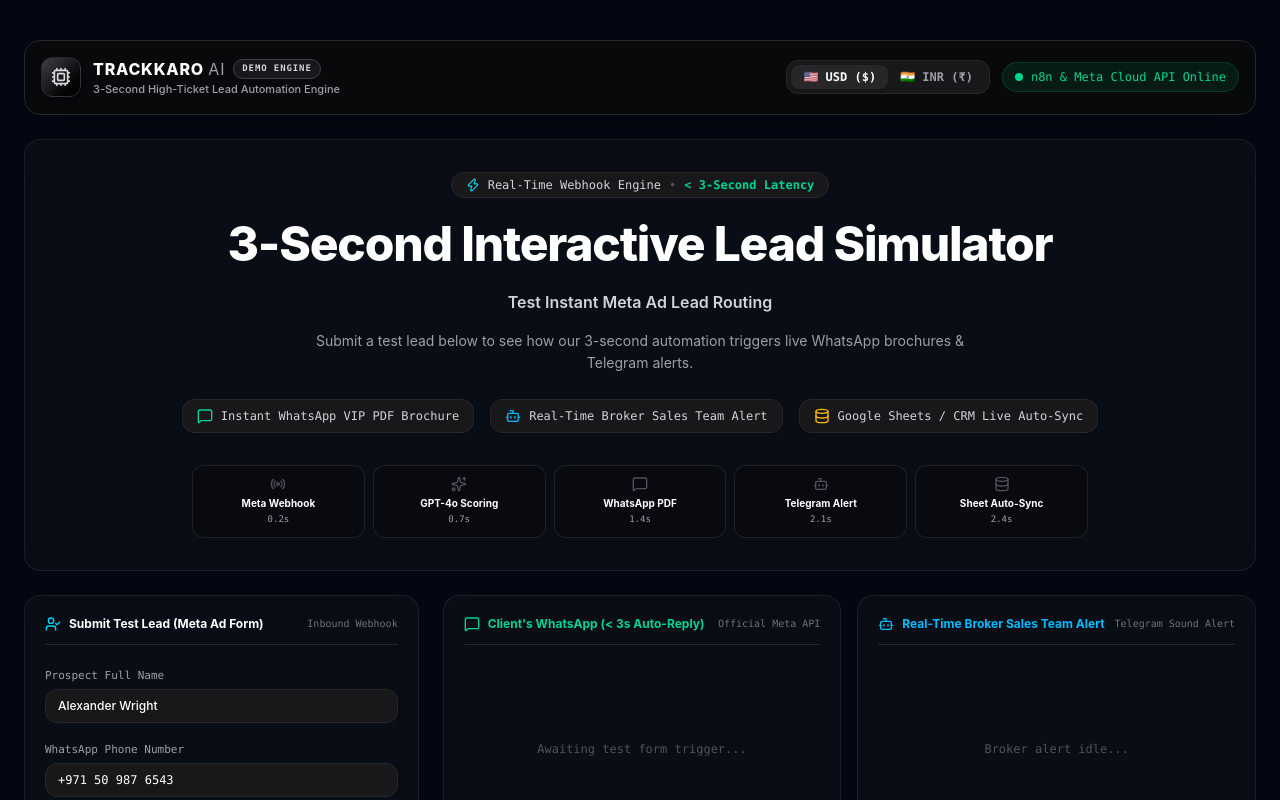
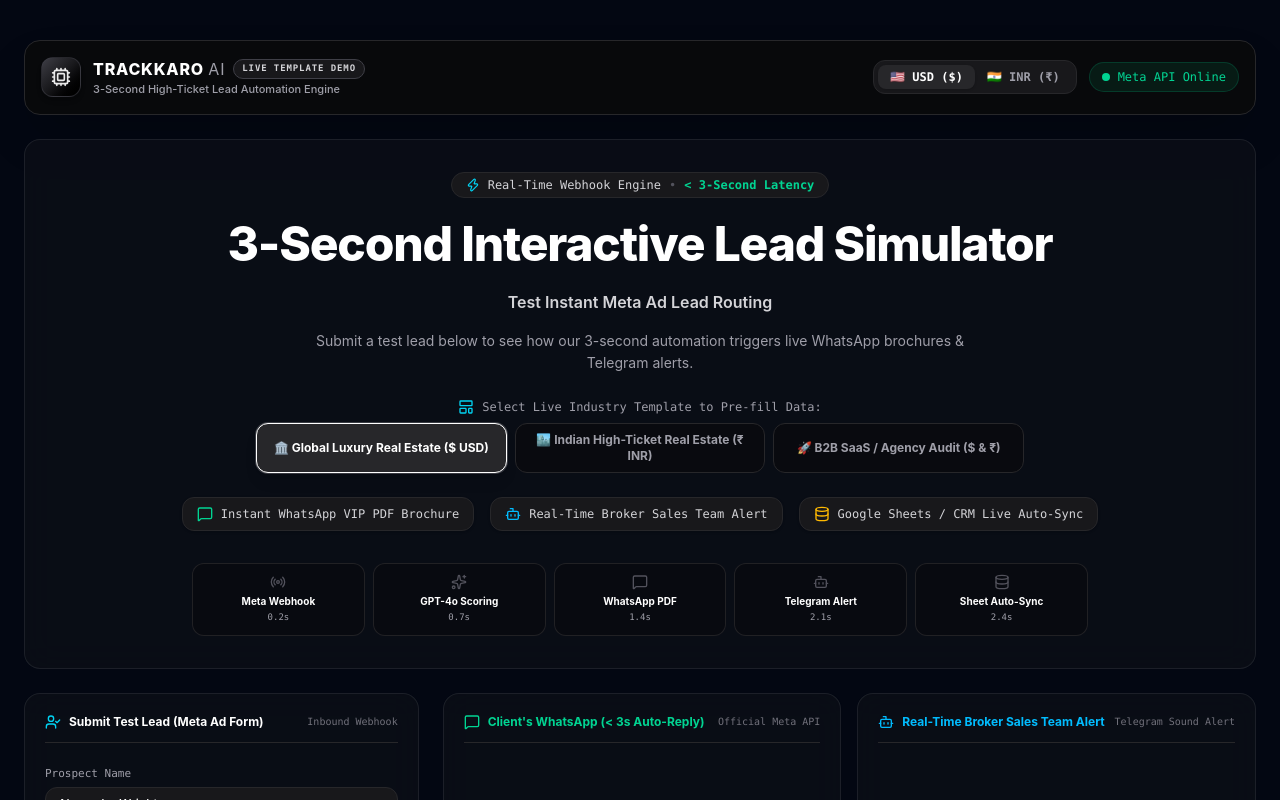
Before and after one commit to mangalcool222/automation-client-demo, a React (Vite) app: page / in a window 1280 px wide. Shown: the top 800 px of the page. Built offline with nearby package versions, Linux system fonts and the light colour scheme; the HTML template or start-up script is replaced by a standard one.

Commit message:
feat: add interactive live industry template switcher bar to demo web app

```diff
--- a/src/components/LeadSimulatorApp.jsx
+++ b/src/components/LeadSimulatorApp.jsx
@@ -1,21 +1,65 @@
 import React, { useState } from 'react';
-import { ArrowRight, Bot, CheckCircle2, Clock, Cpu, MessageSquare, Play, Send, ShieldCheck, Sparkles, UserCheck, Zap, Radio, Database } from 'lucide-react';
+import { ArrowRight, Bot, CheckCircle2, Clock, Cpu, MessageSquare, Play, Send, ShieldCheck, Sparkles, UserCheck, Zap, Radio, Database, Layers, LayoutTemplate } from 'lucide-react';
 import confetti from 'canvas-confetti';
 
 export default function LeadSimulatorApp() {
-  const [formData, setFormData] = useState({
-    name: 'Alexander Wright',
-    phone: '+971 50 987 6543',
-    email: 'alexander@dubai-investor.ae',
-    budgetUSD: '$850,000 - $1.5M',
-    budgetINR: '₹7.0 Cr - ₹12.5 Cr',
-    project: 'Dubai Marina Luxury Off-Plan Penthouse',
-  });
+  const templates = [
+    {
+      id: 'dubai-usd',
+      name: '🏛️ Global Luxury Real Estate ($ USD)',
+      currency: 'USD',
+      data: {
+        name: 'Alexander Wright',
+        phone: '+971 50 987 6543',
+        email: 'alexander@dubai-investor.ae',
+        project: 'Dubai Marina Luxury Off-Plan Penthouse',
+        budgetUSD: '$850,000 - $1.5M',
+        budgetINR: '₹7.0 Cr - ₹12.5 Cr',
+      }
+    },
+    {
+      id: 'india-inr',
+      name: '🏙️ Indian High-Ticket Real Estate (₹ INR)',
+      currency: 'INR',
+      data: {
+        name: 'Rajesh Malhotra',
+        phone: '+91 98110 44221',
+        email: 'rajesh@malhotrainfra.com',
+        project: 'Golf Course Road Luxury Penthouse (Gurugram)',
+        budgetUSD: '$1.5 Million',
+        budgetINR: '₹12.5 Crore',
+      }
+    },
+    {
+      id: 'b2b-saas',
+      name: '🚀 B2B SaaS / Agency Audit ($ & ₹)',
+      currency: 'USD',
+      data: {
+        name: 'Julian Thorne',
+        phone: '+1 (305) 555-0188',
+        email: 'julian@miamiwaterfront.com',
+        project: 'Meta Ad Lead Automation Engine Audit',
+        budgetUSD: '$3,000 / month Retainer',
+        budgetINR: '₹2.5 Lakh / month Retainer',
+      }
+    }
+  ];
 
+  const [activeTemplate, setActiveTemplate] = useState('dubai-usd');
+  const [formData, setFormData] = useState(templates[0].data);
   const [currencyMode, setCurrencyMode] = useState('USD');
   const [pipelineState, setPipelineState] = useState('idle'); // idle | processing | complete
   const [activeNodeStep, setActiveNodeStep] = useState(0); // 0: idle, 1: webhook, 2: ai, 3: whatsapp, 4: telegram, 5: sheet
   const [logs, setLogs] = useState([]);
+
+  const handleSelectTemplate = (template) => {
+    setActiveTemplate(template.id);
+    setFormData(template.data);
+    setCurrencyMode(template.currency);
+    setPipelineState('idle');
+    setActiveNodeStep(0);
+    setLogs([]);
+  };
 
   const handleTriggerPipeline = () => {
     setPipelineState('processing');
@@ -107,7 +151,7 @@ export default function LeadSimulatorApp() {
                 TRACKKARO <span className="text-zinc-400 font-normal">AI</span>
               </h1>
               <span className="bg-zinc-900 text-zinc-300 text-[9px] font-mono px-2 py-0.5 rounded-full border border-zinc-700 font-bold uppercase tracking-widest">
-                DEMO ENGINE
+                LIVE TEMPLATE DEMO
               </span>
             </div>
             <p className="text-[11px] text-zinc-400 font-medium">3-Second High-Ticket Lead Automation Engine</p>
@@ -137,7 +181,7 @@ export default function LeadSimulatorApp() {
 
           <div className="hidden md:flex items-center gap-2 bg-emerald-500/10 border border-emerald-500/20 px-3 py-1.5 rounded-full text-xs text-emerald-400 font-mono">
             <span className="w-2 h-2 rounded-full bg-emerald-400 animate-ping"></span>
-            n8n & Meta Cloud API Online
+            Meta API Online
           </div>
         </div>
       </header>
@@ -164,7 +208,30 @@ export default function LeadSimulatorApp() {
           Submit a test lead below to see how our 3-second automation triggers live WhatsApp brochures & Telegram alerts.
         </p>
 
-        {/* Feature Highlight Badges Requested by User */}
+        {/* Live Industry Template Switcher Bar */}
+        <div className="pt-2 max-w-3xl mx-auto">
+          <div className="text-xs font-mono text-zinc-400 mb-2 flex items-center justify-center gap-2">
+            <LayoutTemplate className="w-4 h-4 text-cyan-400" />
+            <span>Select Live Industry Template to Pre-fill Data:</span>
+          </div>
+          <div className="grid grid-cols-1 sm:grid-cols-3 gap-2">
+            {templates.map((tpl) => (
+              <button
+                key={tpl.id}
+                onClick={() => handleSelectTemplate(tpl)}
+                className={`px-3 py-2 rounded-xl text-xs font-bold transition-all border cursor-pointer ${
+                  activeTemplate === tpl.id
+                    ? 'bg-zinc-800 text-white border-white shadow-lg ring-1 ring-white/20'
+                    : 'bg-zinc-950/60 text-zinc-400 border-zinc-800 hover:border-zinc-700 hover:text-white'
+                }`}
+              >
+                {tpl.name}
+              </button>
+            ))}
+          </div>
+        </div>
+
+        {/* Feature Highlight Badges */}
         <div className="pt-2 flex flex-wrap items-center justify-center gap-4 text-xs font-mono text-zinc-300">
           <div className="flex items-center gap-2 bg-zinc-900 px-3.5 py-2 rounded-xl border border-zinc-800 shadow-sm">
             <MessageSquare className="w-4 h-4 text-emerald-400" />
@@ -225,7 +292,7 @@ export default function LeadSimulatorApp() {
 
             <div className="space-y-3">
               <div>
-                <label className="text-[11px] font-mono text-zinc-400">Prospect Full Name</label>
+                <label className="text-[11px] font-mono text-zinc-400">Prospect Name</label>
                 <input
                   type="text"
                   value={formData.name}
```
